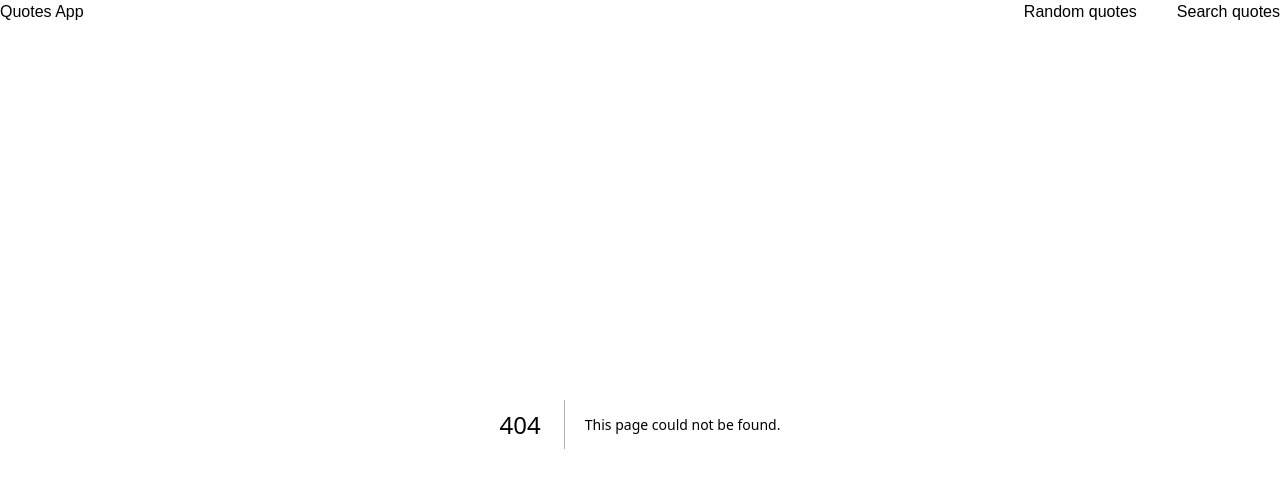
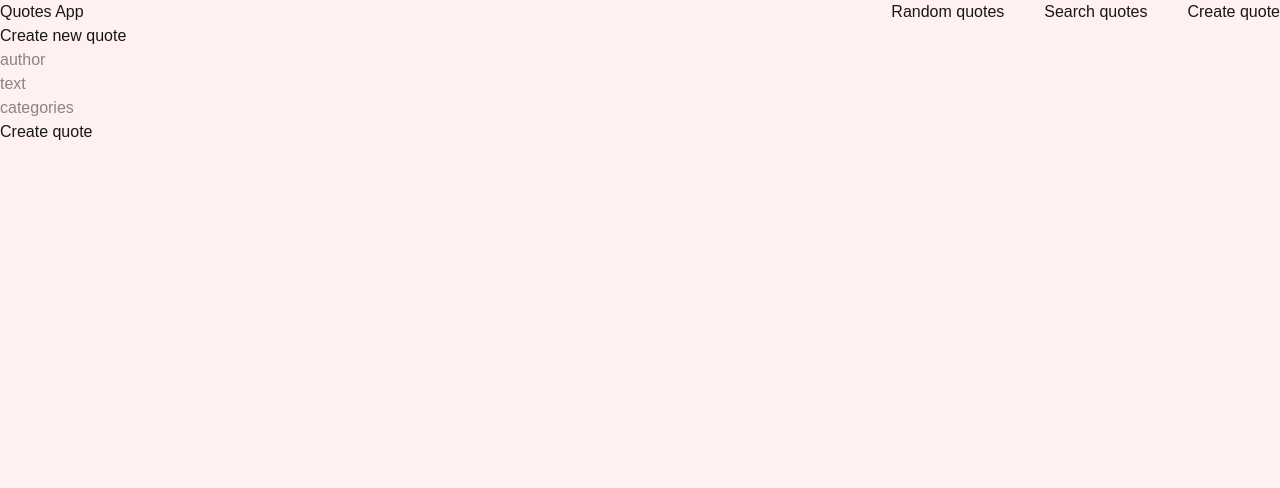
Before and after one commit to tayahanchar/quotes-nextjs, a Next.js app in the folder client/: page /create in a window 1280 px wide. Before the commit this address had no page. Shown: the top 488 px of the page. Built offline with nearby package versions, Linux system fonts and the light colour scheme.

Commit message:
feat: add create new quote page and reusable input field

```diff
--- /dev/null
+++ b/client/app/components/InputField/InputField.tsx
@@ -0,0 +1,18 @@
+import { FC } from "react"
+
+interface IInputFieldProps {
+  value: string,
+  onChange: (e: React.ChangeEvent<HTMLInputElement>) => void,
+  placeholder: string,
+  error?: string | undefined
+}
+
+
+export const InputField: FC<IInputFieldProps> = ({ value, onChange, placeholder, error }) => {
+  return (
+    <div>
+      <input value={value} onChange={onChange} placeholder={placeholder} />
+      {error && <p>{error}</p>}
+    </div>
+  )
+}
--- a/client/app/components/navBar/NavBar.tsx
+++ b/client/app/components/navBar/NavBar.tsx
@@ -8,6 +8,7 @@ export const NavBar = () => {
         <ul className="flex gap-10">
           <li><Link href={"/random"}>Random quotes</Link></li>
           <li><Link href={"/search"}>Search quotes</Link></li>
+          <li><Link href={"/create"}>Create quote</Link></li>
         </ul>
       </nav>
     </header>
--- /dev/null
+++ b/client/app/create/page.tsx
@@ -0,0 +1,75 @@
+'use client'
+
+import { useRouter } from "next/navigation";
+import { useState } from "react"
+import { toast } from 'react-toastify';
+import { InputField } from "../components/InputField/InputField";
+
+type fieldValidationErrorType = {
+  type: string,
+  value: string,
+  msg: string,
+  path: string,
+  location: string
+}
+
+const createArrayOFUniqueValues = (array: string[]) => {
+  const valuesSet = new Set(array);
+  return Array.from(valuesSet);
+}
+
+export default function CreateQuote() {
+  const [text, setText] = useState<string>('');
+  const [author, setAuthor] = useState<string>('');
+  const [categories, setCategories] = useState<string>('');
+
+  const router = useRouter();
+
+  const handleQuote = async (e: React.FormEvent<HTMLFormElement>) => {
+    e.preventDefault()
+    const body = {
+      text,
+      author,
+      categories: createArrayOFUniqueValues(categories.trim().split(' '))
+    }
+
+    try {
+      const request = await fetch('http://localhost:3000/quotes', {
+        method: 'POST',
+        body: JSON.stringify(body),
+        headers: {
+          'Content-Type': 'application/json'
+        }
+      })
+
+      const result = await request.json()
+
+      if (!request.ok && request.status !== 500) {
+        result.errors.map((e: fieldValidationErrorType) => toast.error(e.msg))
+        return;
+      }
+
+      if (!request.ok) {
+        throw new Error('Something went wrong!')
+      }
+
+      sessionStorage.setItem('created', 'true');
+      router.push(`/quotes/${result.id}`)
+
+    } catch {
+      toast.error('Something went wrong!')
+    }
+  }
+
+  return (
+    <div>
+      <h2>Create new quote</h2>
+      <form onSubmit={handleQuote}>
+        <InputField value={author} onChange={(e: React.ChangeEvent<HTMLInputElement>) => setAuthor(e.target.value)} placeholder="author" />
+        <InputField value={text} onChange={(e: React.ChangeEvent<HTMLInputElement>) => setText(e.target.value)} placeholder="text" />
+        <InputField value={categories} onChange={(e: React.ChangeEvent<HTMLInputElement>) => setCategories(e.target.value)} placeholder="categories" />
+        <button>Create quote</button>
+      </form>
+    </div>
+  )
+}
--- a/client/app/quotes/[id]/Quote.tsx
+++ b/client/app/quotes/[id]/Quote.tsx
@@ -12,6 +12,15 @@ export default function Quote({ id }: IQuoteParams) {
   const [quote, setQuote] = useState<null | quotesType>(null);
   const [isError, setIsError] = useState<boolean>(false)
   const QUOTE_URL = `http://localhost:3000/quotes/${id}`;
+
+  useEffect(() => {
+    const created = sessionStorage.getItem('created');
+
+    if (created) {
+      toast.info('Quote created!');
+      sessionStorage.removeItem('created');
+    }
+  }, [])
 
   useEffect(() => {
     (async function () {
--- a/client/app/search/page.tsx
+++ b/client/app/search/page.tsx
@@ -33,6 +33,7 @@ export default function SearchPage() {
     (async function () {
       try {
         const query = appendParams(textFromParams, authorFromParams);
+        router.push(`?${query}`);
 
         const response = await fetch(`http://localhost:3000/quotes?${query}&limit=12`);
 
@@ -48,6 +49,7 @@ export default function SearchPage() {
       }
     })()
 
+    // eslint-disable-next-line react-hooks/exhaustive-deps
   }, [searchParams])
 
 
@@ -72,6 +74,7 @@ export default function SearchPage() {
         <button onClick={handleReset}>Reset</button>
       </div>
       <ul className="flex flex-wrap justify-center gap-10 pb-10 pt-10">
+        {!quotes.length && <div>There is no quotes</div>}
         {quotes.map(quote => <QuoteCard key={quote.id} {...quote} />)}
       </ul>
     </div>
```
